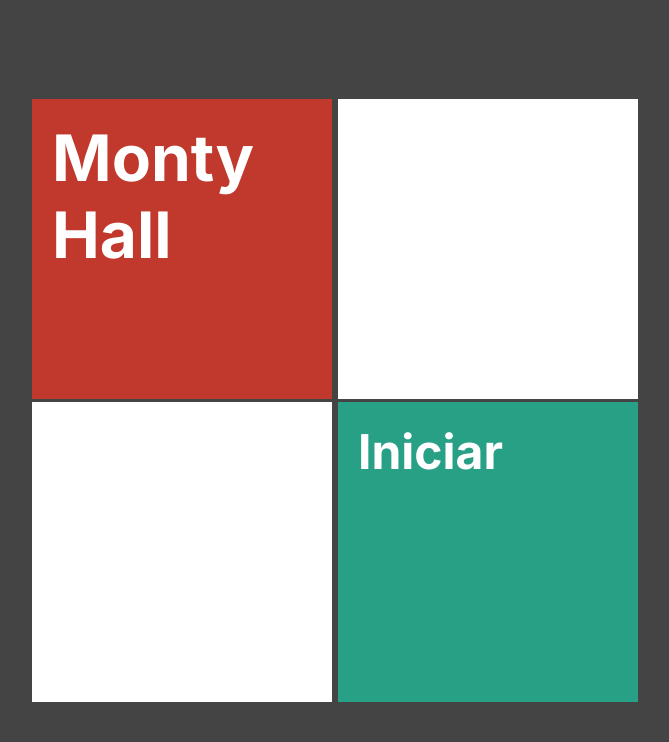
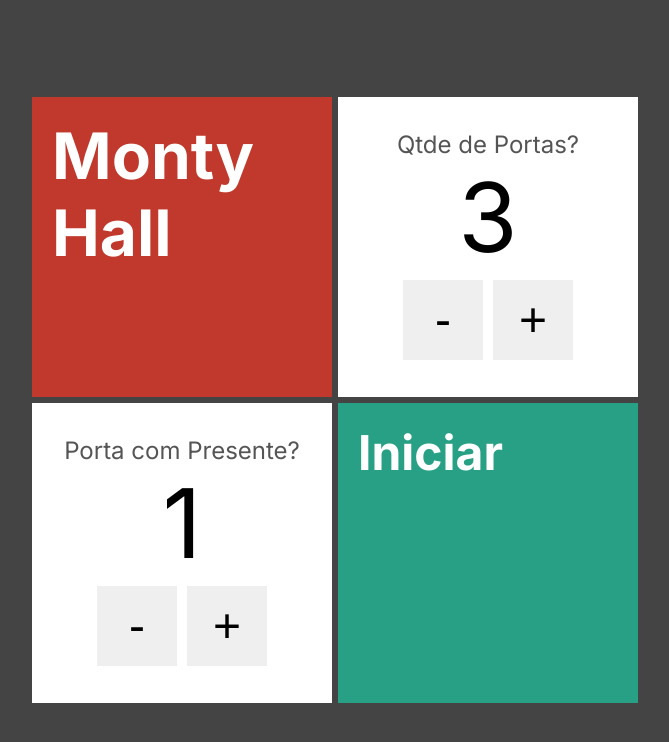
Before and after one commit to dellanosites/next-portas, a Next.js app: page / in a window 1280 px wide. Shown: the top 742 px of the page, without its empty margins (305-974 px from the left). Built offline with nearby package versions, Linux system fonts and the light colour scheme.

Commit message:
feat: Finalizando projeto

```diff
--- a/src/app/page.tsx
+++ b/src/app/page.tsx
@@ -1,10 +1,15 @@
 'use client'
 
+import { useState } from 'react'
 import Cartao from '../components/Cartao'
+import EntradaNumerica from '../components/EntradaNumerica'
 import styles from '../styles/Formulario.module.css'
 import Link from 'next/link'
 
 export default function Formulario() {
+
+  const [qtdePortas, setQtdePortas] = useState(3)
+  const [comPresente, setComPresente] = useState(1)
 
   return (
     <div className={styles.formulario}>
@@ -12,12 +17,24 @@
         <Cartao bgcolor='#c0392c'>
           <h1>Monty Hall</h1>
         </Cartao>
-        <Cartao />
+        <Cartao >
+          <EntradaNumerica
+            text="Qtde de Portas?"
+            value={qtdePortas}
+            onChange={novaQtde => setQtdePortas(novaQtde)}
+          />
+        </Cartao>
       </div>
       <div>
-        <Cartao />
+        <Cartao>
+          <EntradaNumerica
+            text="Porta com Presente?"
+            value={comPresente}
+            onChange={novaPortaComPresente => setComPresente(novaPortaComPresente)}
+          />
+        </Cartao>
         <Cartao bgcolor='#28a085'>
-          <Link href={`/jogo/4/2`}>
+          <Link href={`/jogo/${qtdePortas}/${comPresente}`}>
             <h2 className={styles.link}>Iniciar</h2>
           </Link>
         </Cartao>
--- /dev/null
+++ b/src/components/EntradaNumerica.tsx
@@ -0,0 +1,26 @@
+import styles from "../styles/EntradaNumerica.module.css"
+
+interface EntradaNumericaProps {
+    text: string
+    value: number
+    onChange: (newValue: number) => void
+}
+
+function EntradaNumerica(props: EntradaNumericaProps) {
+
+    const dec = () => props.onChange(props.value - 1)
+    const inc = () => props.onChange(props.value + 1)
+
+    return (
+        <div className={styles.entradaNumerica}>
+            <span className={styles.text}>{props.text}</span>
+            <span className={styles.value}>{props.value}</span>
+            <div className={styles.botoes}>
+                <button className={styles.btn} onClick={dec} > - </button>
+                <button className={styles.btn} onClick={inc} > + </button>
+            </div>
+        </div>
+    );
+}
+
+export default EntradaNumerica;
--- /dev/null
+++ b/src/styles/EntradaNumerica.module.css
@@ -0,0 +1,33 @@
+.entradaNumerica {
+    display: flex;
+    flex-direction: column;
+    align-items: center;
+    justify-content: center;
+    color: #000;
+    flex: 1;
+}
+
+.text {
+    color: #555;
+    font-size: 1.5rem;
+}
+
+.value {
+    font-size: 6rem;
+}
+
+.botoes {
+    display: flex;
+}
+
+.btn {
+    display: flex;
+    justify-content: center;
+    align-items: center;
+    font-size: 3rem;
+    height: 80px;
+    width: 80px;
+    margin: 5px;
+    border: none;
+    cursor: pointer;
+}
--- a/src/styles/Formulario.module.css
+++ b/src/styles/Formulario.module.css
@@ -1,8 +1,13 @@
 .formulario {
     display: flex;
+    flex-direction: column;
     justify-content: center;
     align-items: center;
     height: 100vh;
+}
+
+.formulario > div {
+    display: flex;
 }
 
 .link {
@@ -11,4 +16,5 @@
     align-items: center;
     flex: 1;
     margin: 0;
+    cursor: pointer;
 }
```
